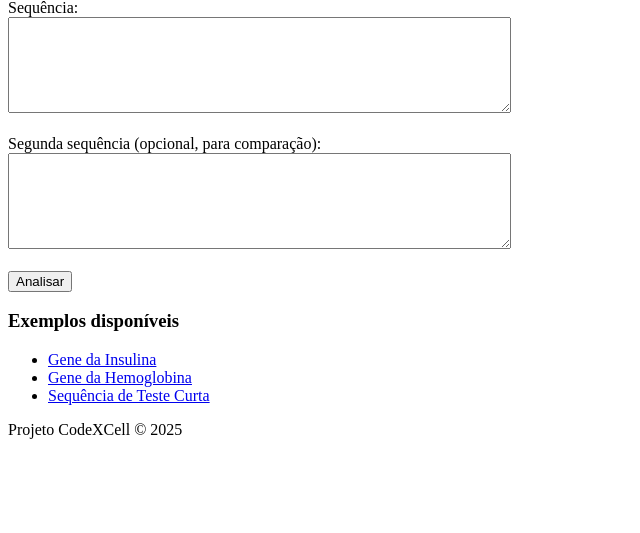
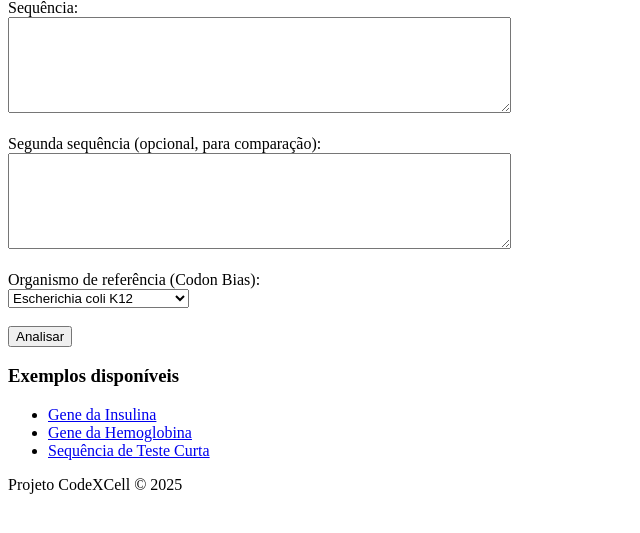
Before and after one commit to gabrielbeloni06/CodeXCell, a Flask app: page /analyze in a window 1280 px wide. Shown: the part 166-699 px from the top of the page, without its empty margins (0-640 px from the left). Run offline with Flask 3, Linux system fonts and the light colour scheme.

Commit message:
feat: codon bias - api

```diff
--- a/codexcell/app.py
+++ b/codexcell/app.py
@@ -6,7 +6,9 @@ from Bio.Seq import Seq
 from Bio.SeqUtils import gc_fraction
 from collections import Counter
 import re
+import requests
 import json
+from bs4 import BeautifulSoup
 
 app = Flask(__name__)
 
@@ -14,9 +16,27 @@ app = Flask(__name__)
 def home():
     return render_template('index.html')
 
-@app.route('/analyze')
+@app.route('/analyze', methods=['GET', 'POST'])
 def analyze():
+    if request.method == 'POST':
+        sequence = request.form['sequence'].upper()
+        organism = request.form['organism']
+        reference_usage = fetch_codon_usage_kazusa(organism)
+
+        if reference_usage:
+            bias = codon_bias(sequence, reference_usage)
+        else:
+            bias = []
+
+        return render_template(
+            'result.html',
+            sequence=sequence,
+            organism=organism,
+            bias=bias
+        )
     return render_template('analyze.html')
+
+
 
 @app.route("/load_sample/<sample_id>")
 def load_sample(sample_id):
@@ -82,6 +102,21 @@ def plot_png():
 @app.route('/error')
 def error():
     return render_template('error.html')
+
+@app.route('/analyze', methods=['POST'])
+def analyze():
+    sequence = request.form['sequence'].upper()
+    reference_usage = fetch_codon_usage("Escherichia coli K12")
+    if reference_usage:
+        bias = codon_bias(sequence, reference_usage)
+    else:
+        bias = []
+    return render_template(
+        'result.html',
+        sequence=sequence,
+        bias=bias
+    )
+
 
 def find_orfs(sequence):
     stop_codons = ["TAA", "TAG", "TGA"]
@@ -167,7 +202,6 @@ def codon_usage(sequence):
         if len(codon) == 3:
             codons.append(codon)
     counts = Counter(codons)
-    # Retorna os 10 mais comuns
     return counts.most_common(10)
 
 aa_weights = {
@@ -201,6 +235,47 @@ def find_motifs(sequence):
             })
     return motifs
 
+def fetch_codon_usage_kazusa(organism="Escherichia coli K12"):
+    url = f"http://www.kazusa.or.jp/codon/cgi-bin/showcodon.cgi?species={organism.replace(' ', '+')}&aa=1&style=N"
+    resp = requests.get(url, timeout=10)
+    if resp.status_code != 200:
+        return None
+
+    soup = BeautifulSoup(resp.text, "html.parser")
+    pre = soup.find("pre")
+    if not pre:
+        return None
+
+    lines = pre.get_text().splitlines()
+    usage = {}
+    for line in lines[1:]:
+        parts = line.split()
+        if len(parts) >= 3:
+            codon = parts[0]
+            try:
+                freq = float(parts[2])
+                usage[codon] = freq
+            except ValueError:
+                continue
+    return usage
+
+def codon_bias(sequence, reference_usage):
+    codons = [sequence[i:i+3] for i in range(0, len(sequence)-2, 3)]
+    counts = Counter(codons)
+    total = sum(counts.values())
+    bias = []
+    for codon, count in counts.items():
+        freq_seq = count / total
+        freq_ref = reference_usage.get(codon, 0.0001)
+        bias.append({
+            "codon": codon,
+            "freq_seq": round(freq_seq, 3),
+            "freq_ref": round(freq_ref, 3),
+            "ratio": round(freq_seq / freq_ref, 2) if freq_ref > 0 else None
+        })
+    return sorted(bias, key=lambda x: x["codon"])
+
+
 
 
 
--- a/codexcell/templates/analyze.html
+++ b/codexcell/templates/analyze.html
@@ -15,7 +15,7 @@
     </header>
     <main>
         <h2>Analisar Sequência de DNA</h2>
-        <form action="{{ url_for('result') }}" method="post">
+        <form action="{{ url_for('analyze') }}" method="post">
             <label for="sequence">Sequência:</label><br>
             {% if sample %}
                 <textarea name="sequence" rows="6" cols="60">{{ sample.sequence }}</textarea>
@@ -23,11 +23,23 @@
                 <textarea name="sequence" rows="6" cols="60"></textarea>
             {% endif %}
             <br><br>
+
             <label for="sequence2">Segunda sequência (opcional, para comparação):</label><br>
             <textarea name="sequence2" rows="6" cols="60"></textarea>
             <br><br>
+            <label for="organism">Organismo de referência (Codon Bias):</label><br>
+            <select name="organism">
+                <option value="Escherichia coli K12">Escherichia coli K12</option>
+                <option value="Homo sapiens">Homo sapiens</option>
+                <option value="Saccharomyces cerevisiae">Saccharomyces cerevisiae</option>
+                <option value="Mus musculus">Mus musculus</option>
+                <option value="Arabidopsis thaliana">Arabidopsis thaliana</option>
+            </select>
+            <br><br>
+
             <input type="submit" value="Analisar">
         </form>
+
         <section class="examples">
             <h3>Exemplos disponíveis</h3>
             <ul>
```
Also changed, not shown: codexcell/templates/result.html (+24 -0 lines).
